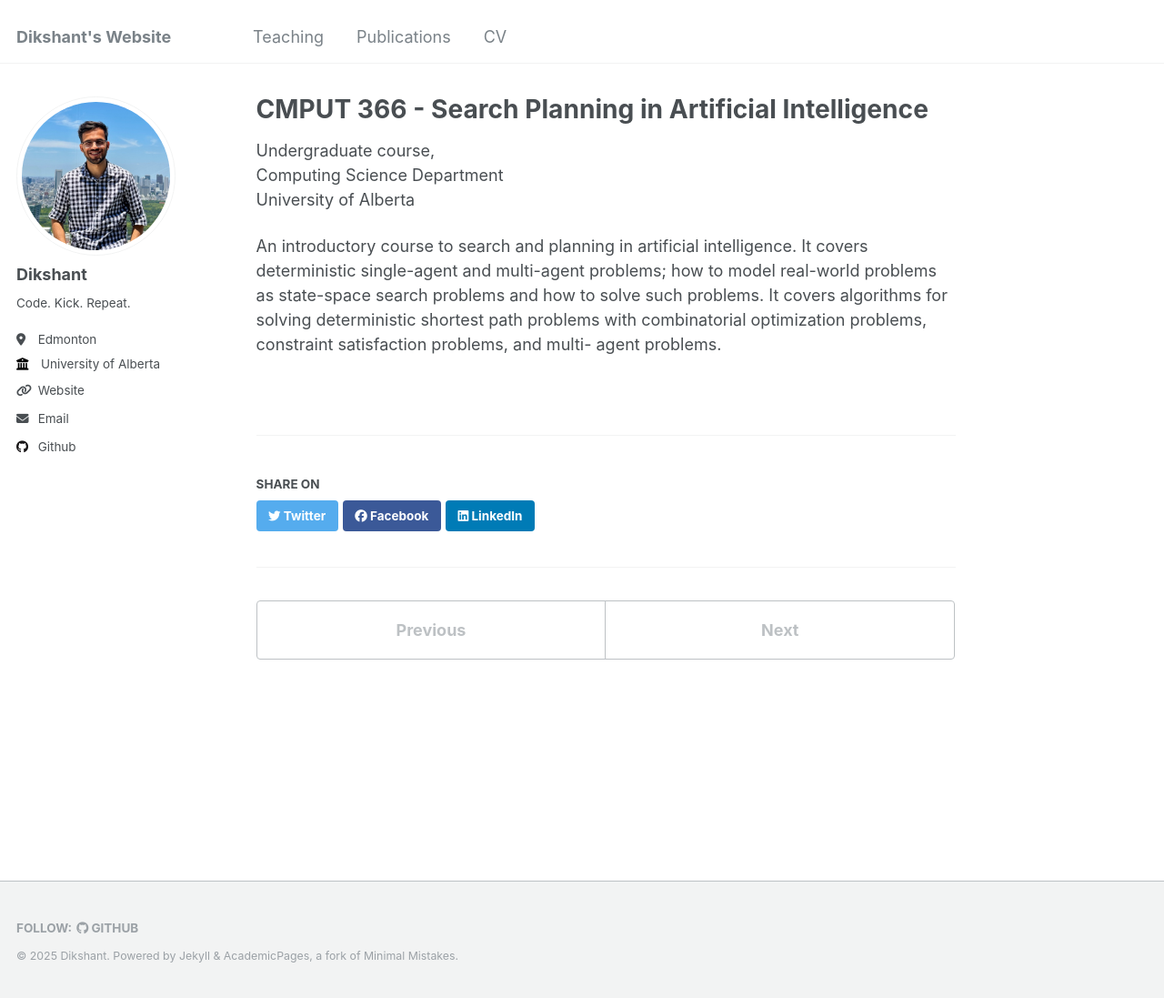
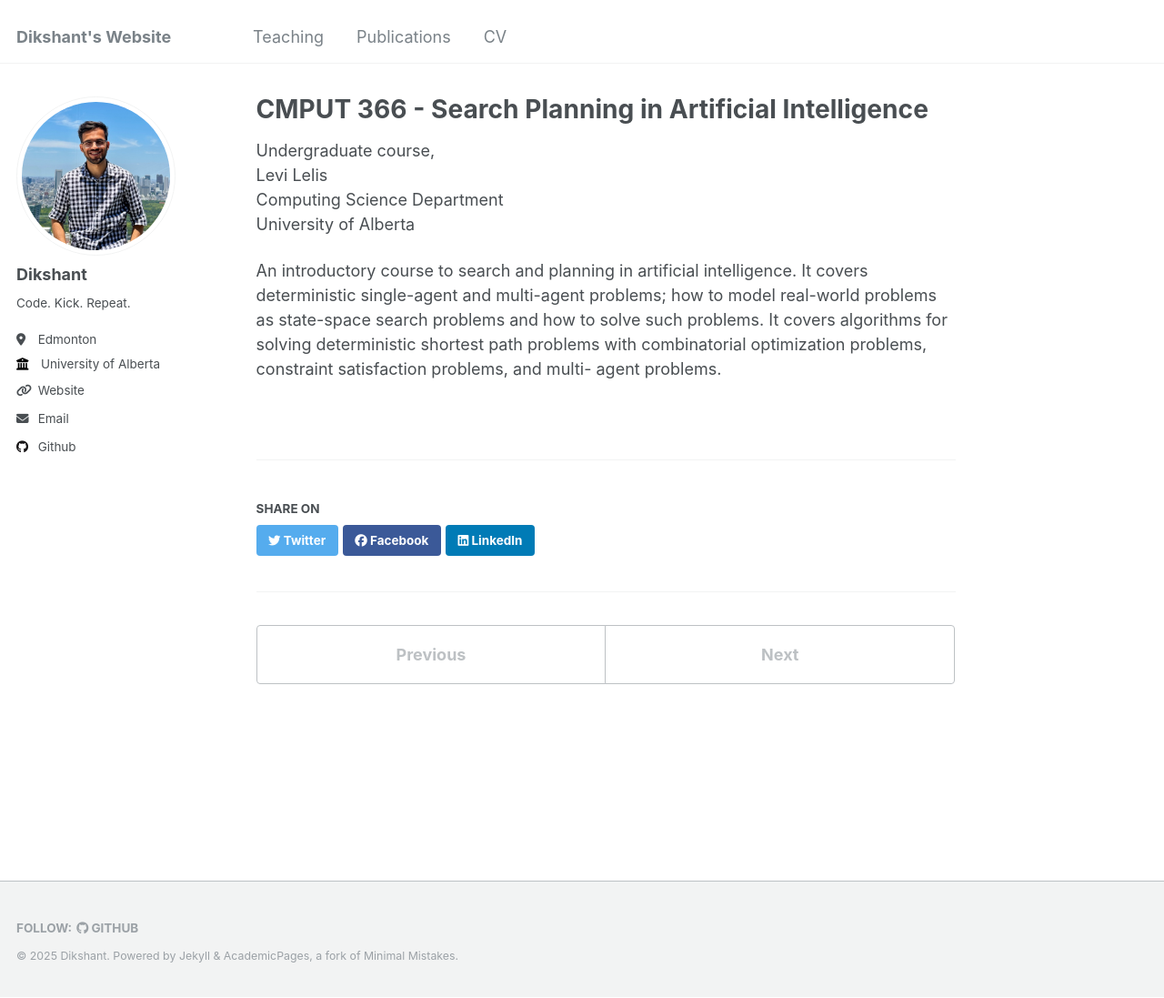
Before and after one commit to Dikshuy/Dikshuy.github.io, a Jekyll site: the page built from _teaching/cmput366.md, in a window 1280 px wide and 1097 px high. Shown: the whole window at 91% size. Built offline with Jekyll 4.4.1, drawn with Linux system fonts in a browser that asks for light colours.

Commit message:
add supervisor

```diff
--- a/_teaching/cmput366.md
+++ b/_teaching/cmput366.md
@@ -3,7 +3,7 @@ title: "CMPUT 366 - Search Planning in Artificial Intelligence"
 collection: teaching
 type: "Undergraduate course"
 permalink: /teaching/cmput366
-venue: "Computing Science Department <br>University of Alberta"
+venue: "Levi Lelis <br>Computing Science Department <br>University of Alberta"
 date: "2024-09-03"
 disp_date: "Fall 2024"
 ---
```
